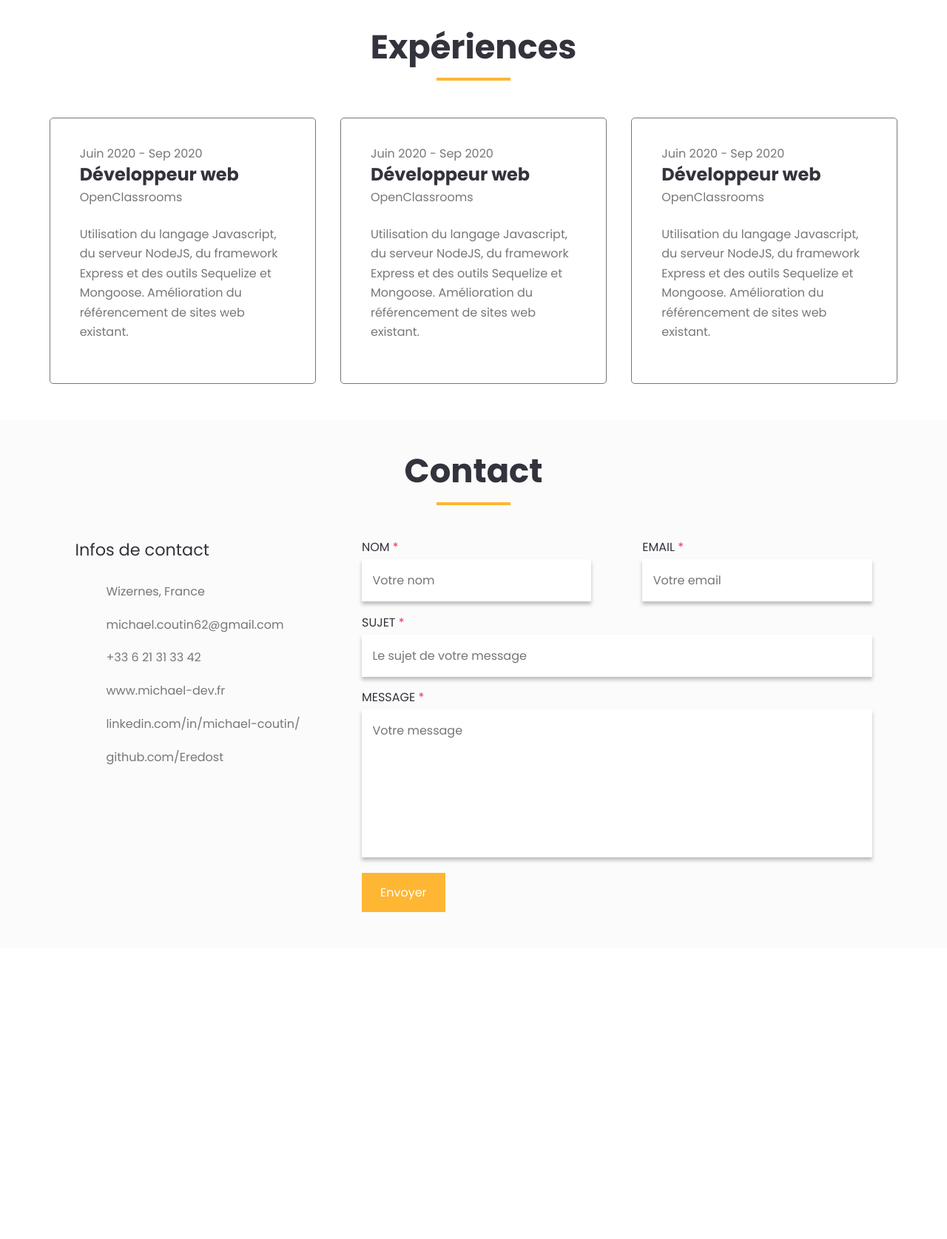
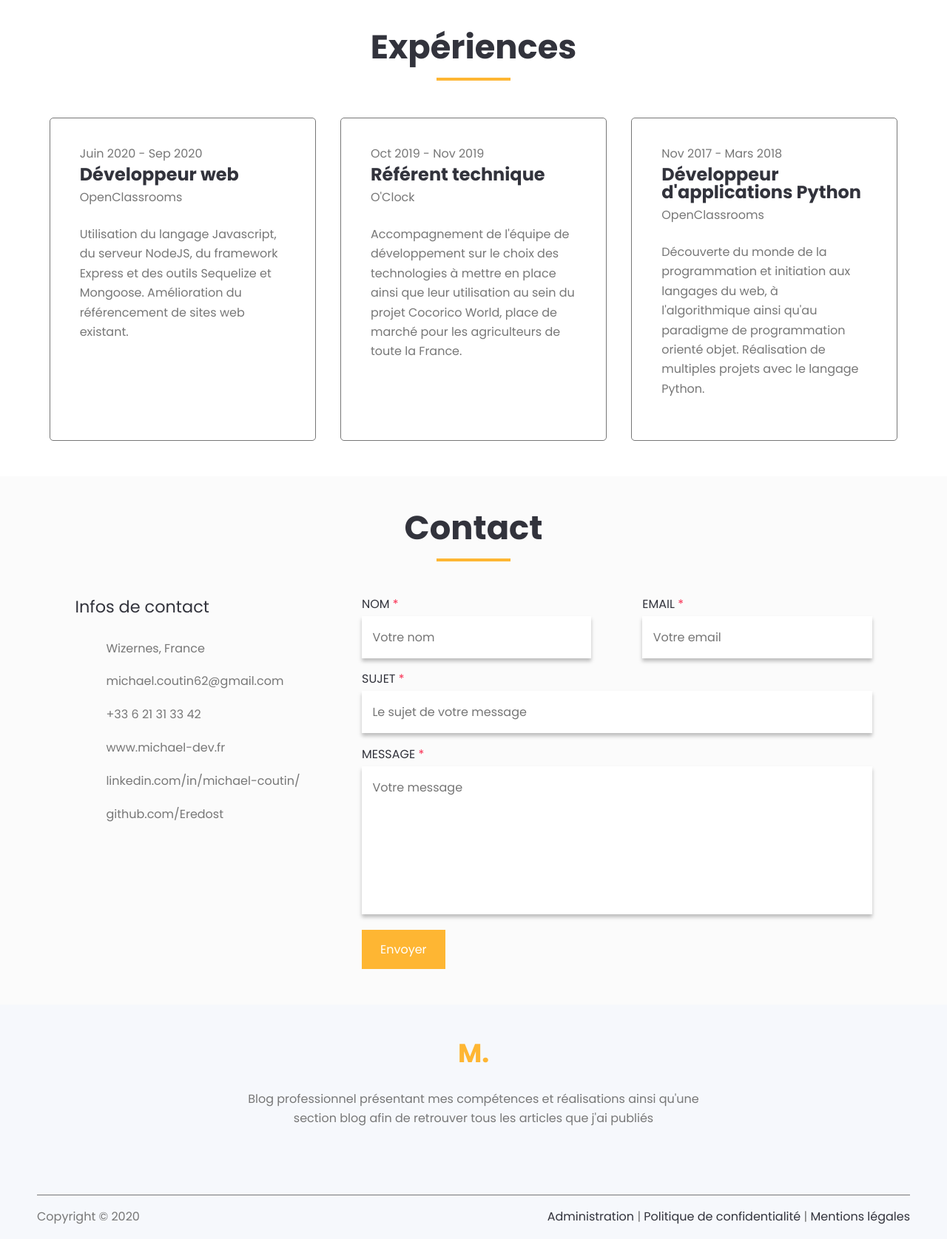
Before and after one commit to Eredost/Php-blog, a PHP site: page / in a window 1280 px wide. Shown: the part 2023-3698 px from the top of the page at 74% size. Before the commit the page ends 3256 px from the top, so only its background shows below. Run offline with PHP 8.4, Linux system fonts and the light colour scheme; style sheets or scripts are compiled from the project's sources; some libraries are stand-ins or nearby versions; some web fonts are replaced.

Commit message:
feat: integrate footer layout and fill experiences

```diff
--- a/App/views/frontend/homepage.tpl.php
+++ b/App/views/frontend/homepage.tpl.php
@@ -72,7 +72,7 @@
         <div class="experience">
             <div class="experience__date">
                 <time class="experience__date" datetime="2020-06">Juin 2020</time> -
-                <time class="experience__date" datetime="2020-06">Sep 2020</time>
+                <time class="experience__date" datetime="2020-09">Sep 2020</time>
             </div>
             <h3 class="experience__title">Développeur web</h3>
             <p class="experience__company">OpenClassrooms</p>
@@ -82,24 +82,24 @@
 
         <div class="experience">
             <div class="experience__date">
-                <time class="experience__date" datetime="2020-06">Juin 2020</time> -
-                <time class="experience__date" datetime="2020-06">Sep 2020</time>
+                <time class="experience__date" datetime="2019-10">Oct 2019</time> -
+                <time class="experience__date" datetime="2019-11">Nov 2019</time>
             </div>
-            <h3 class="experience__title">Développeur web</h3>
-            <p class="experience__company">OpenClassrooms</p>
+            <h3 class="experience__title">Référent technique</h3>
+            <p class="experience__company">O'Clock</p>
 
-            <p class="experience__description">Utilisation du langage Javascript, du serveur NodeJS, du framework Express et des outils Sequelize et Mongoose. Amélioration du référencement de sites web existant.</p>
+            <p class="experience__description">Accompagnement de l'équipe de développement sur le choix des technologies à mettre en place ainsi que leur utilisation au sein du projet Cocorico World, place de marché pour les agriculteurs de toute la France.</p>
         </div>
 
         <div class="experience">
             <div class="experience__date">
-                <time class="experience__date" datetime="2020-06">Juin 2020</time> -
-                <time class="experience__date" datetime="2020-06">Sep 2020</time>
+                <time class="experience__date" datetime="2017-11">Nov 2017</time> -
+                <time class="experience__date" datetime="2018-03">Mars 2018</time>
             </div>
-            <h3 class="experience__title">Développeur web</h3>
+            <h3 class="experience__title">Développeur d'applications Python</h3>
             <p class="experience__company">OpenClassrooms</p>
 
-            <p class="experience__description">Utilisation du langage Javascript, du serveur NodeJS, du framework Express et des outils Sequelize et Mongoose. Amélioration du référencement de sites web existant.</p>
+            <p class="experience__description">Découverte du monde de la programmation et initiation aux langages du web, à l'algorithmique ainsi qu'au paradigme de programmation orienté objet. Réalisation de multiples projets avec le langage Python.</p>
         </div>
     </div>
 </section>
--- a/App/views/layouts/_footer.tpl.php
+++ b/App/views/layouts/_footer.tpl.php
@@ -1,3 +1,43 @@
-<footer>
+<footer class="footer">
+    <div class="section-wrapper">
+        <div class="logo">
+            <a href="<?= $templateVars['router']->generate('homepage') ?>" class="logo__link">
+                M.
+            </a>
+        </div>
 
+        <p class="footer__description">Blog professionnel présentant mes compétences et réalisations ainsi qu'une section blog afin de retrouver tous les articles que j'ai publiés</p>
+
+        <div class="footer__social-links">
+            <a href="https://fr-fr.facebook.com/" target="_blank">
+                <i class="fa fa-facebook" aria-hidden="true"></i>
+            </a>
+            <a href="https://twitter.com/" target="_blank">
+                <i class="fa fa-twitter" aria-hidden="true"></i>
+            </a>
+            <a href="https://fr.linkedin.com/in/michael-coutin" target="_blank">
+                <i class="fa fa-linkedin" aria-hidden="true"></i>
+            </a>
+            <a href="https://github.com/Eredost" target="_blank">
+                <i class="fa fa-github" aria-hidden="true"></i>
+            </a>
+        </div>
+
+        <div class="footer__nav">
+            <p class="footer__copyrights">Copyright © 2020</p>
+            <ul class="footer__links">
+                <li class="footer__link">
+                    <a href="#">Administration</a>
+                </li>
+                <span class="separator">|</span>
+                <li class="footer__link">
+                    <a href="#">Politique de confidentialité</a>
+                </li>
+                <span class="separator">|</span>
+                <li class="footer__link">
+                    <a href="#">Mentions légales</a>
+                </li>
+            </ul>
+        </div>
+    </div>
 </footer>
--- /dev/null
+++ b/src/scss/layout/_footer.scss
@@ -0,0 +1,82 @@
+.footer {
+  padding-top: 2em;
+  background-color: $footer-background-color;
+
+  & .logo {
+    text-align: center;
+    margin-bottom: 1em;
+  }
+
+  &__description {
+    max-width: 620px;
+    margin: 0 auto 1em;
+    text-align: center;
+  }
+
+  &__social-links {
+    text-align: center;
+    margin-bottom: 2em;
+
+    & a {
+      margin: 0 0.7em;
+    }
+
+    & i {
+      font-size: 1.6em;
+    }
+  }
+
+  .footer__nav {
+    padding: 1em 0;
+    border-top: 1px solid #777;
+    text-align: center;
+
+    & .footer__copyrights {
+      margin-bottom: 0;
+    }
+
+    & .footer__link {
+      margin-top: 1em;
+      color: $title-color;
+
+      & a {
+        color: $title-color;
+
+        &:hover {
+          color: $brand-color;
+        }
+      }
+    }
+
+    & .separator {
+      display: none;
+    }
+  }
+
+  @media all and (min-width: $breakpoint-medium) {
+    padding-top: 3em;
+
+    & .logo {
+      margin-bottom: 2em;
+    }
+
+    &__description {
+      margin-bottom: 2em;
+    }
+
+    .footer__nav {
+      display: flex;
+      justify-content: space-between;
+      align-items: center;
+
+      & .footer__link {
+        margin-top: 0;
+        display: inline-block;
+      }
+
+      & .separator {
+        display: inline-block;
+      }
+    }
+  }
+}
--- a/src/scss/main.scss
+++ b/src/scss/main.scss
@@ -19,6 +19,7 @@
 @import "layout/experiences";
 @import "layout/form";
 @import "layout/contact";
+@import "layout/footer";
 
 // Components
 @import "components/logo";
```
